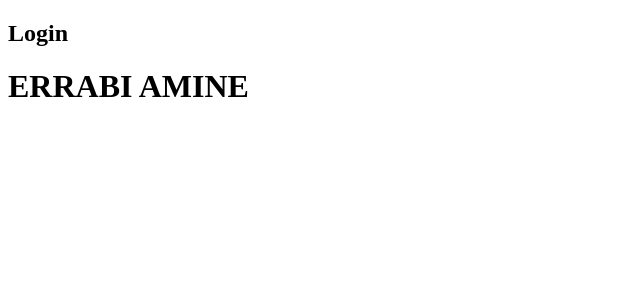
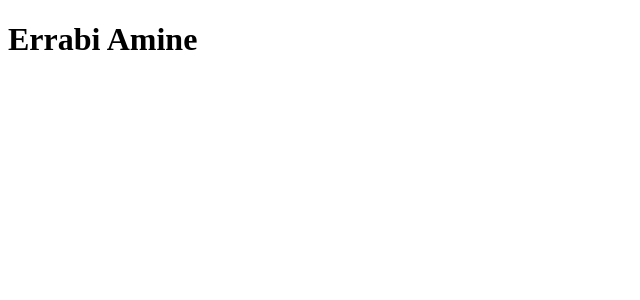
Before and after one commit to e2rabi/IShop-authorization-ui, a React (Vite) app: page / in a window 1280 px wide. Shown: the top 300 px of the page, without its empty margins (0-640 px from the left). Built offline with nearby package versions, Linux system fonts and the light colour scheme.

Commit message:
add eslint config to support jsx

```diff
--- a/src/components/App.js
+++ b/src/components/App.js
@@ -1,12 +1,18 @@
-import React from "react";
 import User from "./User"
 
-const App = () => {
+/* const App = () => {
     return React.createElement("div", {}, [
         React.createElement("h2", { id: "title" }, "Login"),
         React.createElement(User, { name: "ERRABI AMINE" }),
         React.createElement(User),
     ]);
+}; */
+const App = ()=>{
+    return (
+        <div>
+            <User name="Errabi Amine"/>
+        </div>
+    );
 };
 
 export default App;
--- a/src/components/User.js
+++ b/src/components/User.js
@@ -1,9 +1,19 @@
-import React from "react";
+//import React from "react";
 
-const User = (props) => {
+/* const User = (props) => {
   return   React.createElement("div",{},[
            React.createElement("h1",{},props.name),
     ]);
 };
+ */
+// using jsx
+
+const User = (props) =>{
+  return(
+    <div>
+      <h1>{props.name}</h1>
+    </div>
+  );
+};
 
 export default User;
--- a/src/components/index.js
+++ b/src/components/index.js
@@ -2,4 +2,4 @@ import React from "react";
 import { render } from "react-dom";
 import App from "./App"
 
-render(React.createElement(App), document.getElementById("root"));
+render(<App/>, document.getElementById("root"));
```
Also changed, not shown: package.json (+7 -2 lines), .eslintrc.json, 1 other file (tests, documents, lock files or other folders).
